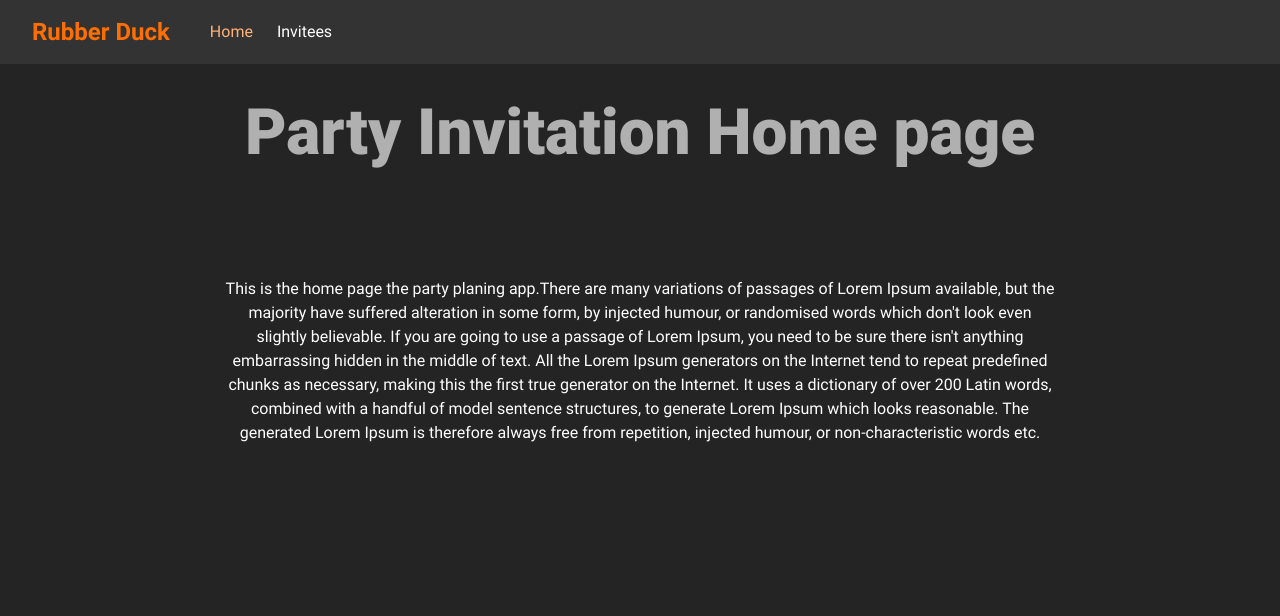
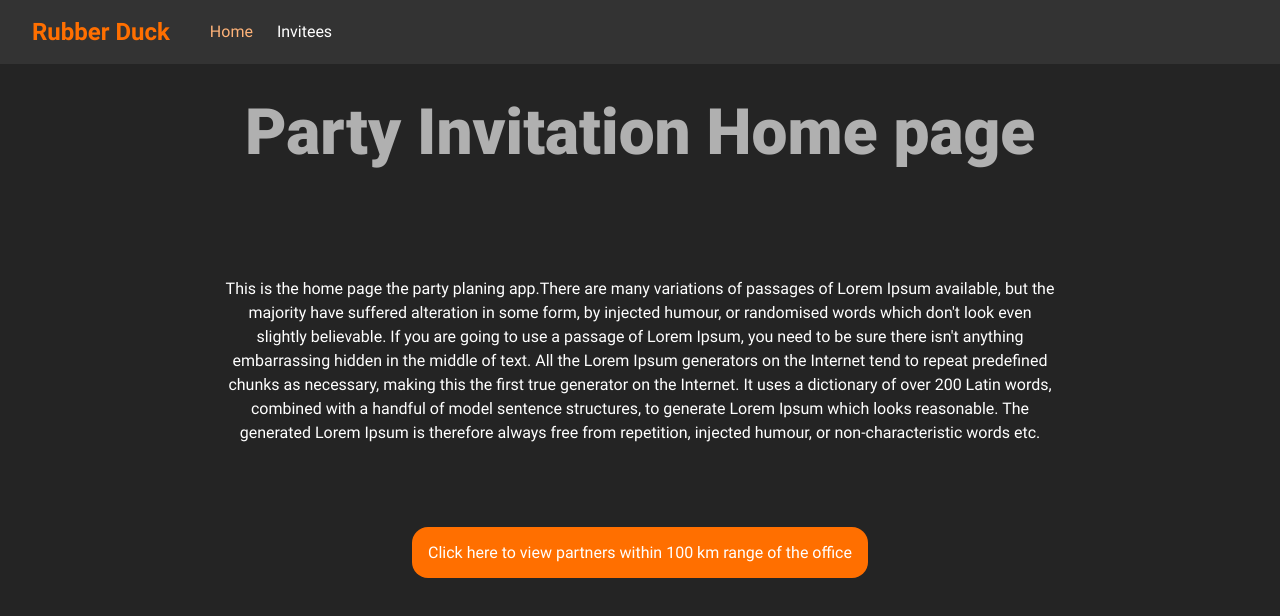
Before and after one commit to ivanov9826/party-invitation, a React (Vite) app: page / in a window 1280 px wide. Shown: the top 616 px of the page. Built offline with nearby package versions, Linux system fonts and the light colour scheme.

Commit message:
Add link on home page to invitees

```diff
--- a/src/pages/Home/index.tsx
+++ b/src/pages/Home/index.tsx
@@ -1,3 +1,4 @@
+import { NavLink } from "react-router-dom";
 import Title from "../../components/atoms/Title/Title";
 import style from "./styles.module.scss";
 
@@ -15,6 +16,9 @@ const Home: React.FC = () => {
         Ipsum which looks reasonable. The generated Lorem Ipsum is therefore always free from repetition, injected
         humour, or non-characteristic words etc.
       </span>
+      <NavLink to="/invitees" className={style.link}>
+        Click here to view partners within 100 km range of the office
+      </NavLink>
     </div>
   );
 };
--- a/src/pages/Home/styles.module.scss
+++ b/src/pages/Home/styles.module.scss
@@ -1,6 +1,20 @@
+@import "../../theme/colors.scss";
+
 .description {
   display: block;
   max-width: 52rem;
-  margin-top: 6rem;
+  margin: 6rem 0;
   color: white;
 }
+
+.link {
+  color: white;
+  padding: 1rem;
+  border-radius: 1rem;
+  background-color: $orange-1;
+
+  &:hover {
+    background-color: $orange-3;
+    color: white;
+  }
+}
--- a/src/theme/colors.scss
+++ b/src/theme/colors.scss
@@ -5,3 +5,4 @@ $gray-4: #555;
 
 $orange-1: #ff6f00;
 $orange-2: #ffb379;
+$orange-3: #ba5100;
```
